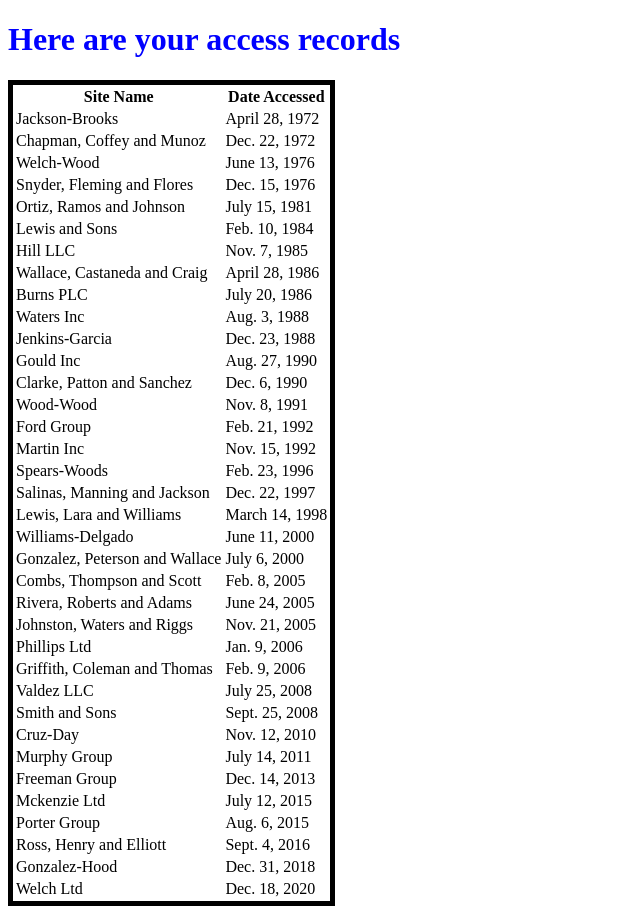
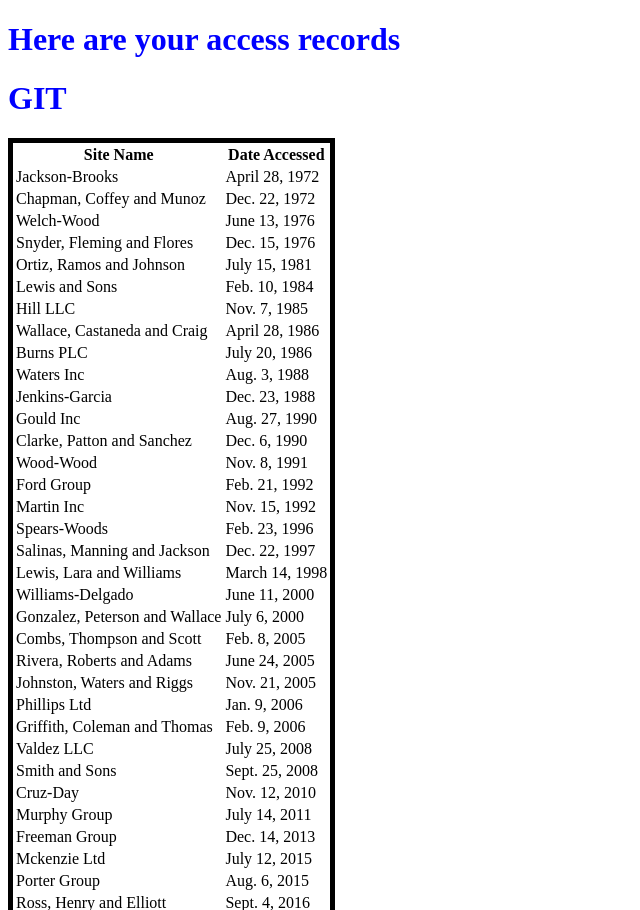
Before and after one commit to hemanithiya/sample-project, a Django app: page / in a window 1280 px wide. Shown: the top 910 px of the page, without its empty margins (0-640 px from the left). Run offline with Django 4.2, Linux system fonts and the light colour scheme; data comes from the database, SQL or seed files in the repository.

Commit message:
added git to html

```diff
--- a/first_project/templates/first_app/index.html
+++ b/first_project/templates/first_app/index.html
@@ -8,6 +8,7 @@
   </head>
   <body>
     <h1>Here are your access records</h1>
+    <h1>GIT</h1>
     <div>
       {% if access_record %}
         <table class="tablethtd">
```
